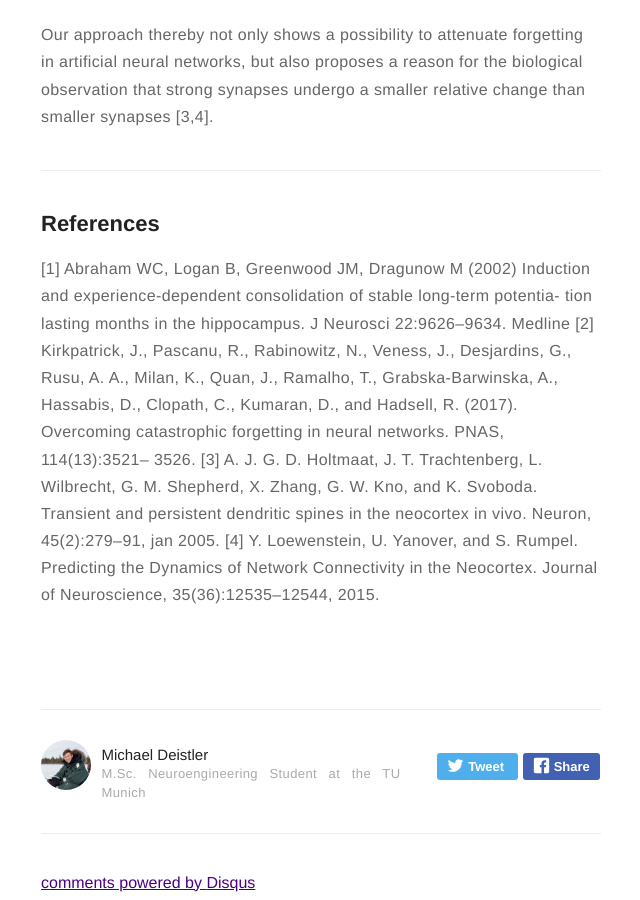
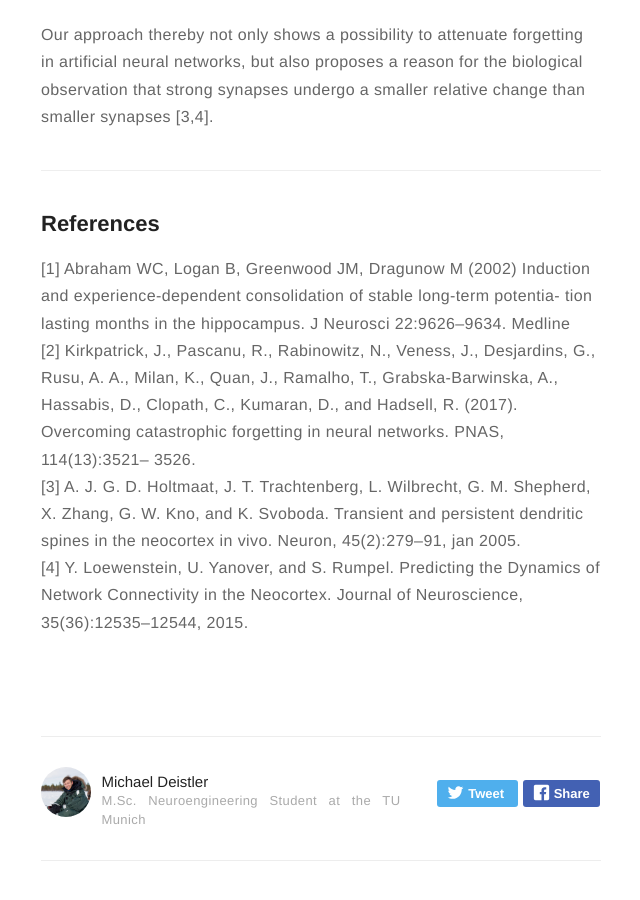
Before and after one commit to michaeldeistler/michaeldeistler.github.io, a Jekyll site: the page built from _posts/2018-04-07-local-learning-rules.markdown, in a window 1280 px wide and 900 px high, scrolled down 1598 px. Shown: the whole window, without its empty margins (319-959 px from the left). Built offline with Jekyll 4.4.1, drawn with Linux system fonts in a browser that asks for light colours; comment, search, counter and statistics services are not loaded.

Commit message:
page break in references

```diff
--- a/_posts/2018-04-07-local-learning-rules.markdown
+++ b/_posts/2018-04-07-local-learning-rules.markdown
@@ -39,7 +39,7 @@ Our approach thereby not only shows a possibility to attenuate forgetting in art
 
 ## References
 [1] Abraham WC, Logan B, Greenwood JM, Dragunow M (2002) Induction
-and experience-dependent consolidation of stable long-term potentia- tion lasting months in the hippocampus. J Neurosci 22:9626–9634. Medline
-[2] Kirkpatrick, J., Pascanu, R., Rabinowitz, N., Veness, J., Desjardins, G., Rusu, A. A., Milan, K., Quan, J., Ramalho, T., Grabska-Barwinska, A., Hassabis, D., Clopath, C., Kumaran, D., and Hadsell, R. (2017). Overcoming catastrophic forgetting in neural networks. PNAS, 114(13):3521– 3526.
-[3] A. J. G. D. Holtmaat, J. T. Trachtenberg, L. Wilbrecht, G. M. Shepherd, X. Zhang, G. W. Kno, and K. Svoboda. Transient and persistent dendritic spines in the neocortex in vivo. Neuron, 45(2):279–91, jan 2005.
+and experience-dependent consolidation of stable long-term potentia- tion lasting months in the hippocampus. J Neurosci 22:9626–9634. Medline<br/>
+[2] Kirkpatrick, J., Pascanu, R., Rabinowitz, N., Veness, J., Desjardins, G., Rusu, A. A., Milan, K., Quan, J., Ramalho, T., Grabska-Barwinska, A., Hassabis, D., Clopath, C., Kumaran, D., and Hadsell, R. (2017). Overcoming catastrophic forgetting in neural networks. PNAS, 114(13):3521– 3526.<br/>
+[3] A. J. G. D. Holtmaat, J. T. Trachtenberg, L. Wilbrecht, G. M. Shepherd, X. Zhang, G. W. Kno, and K. Svoboda. Transient and persistent dendritic spines in the neocortex in vivo. Neuron, 45(2):279–91, jan 2005.<br/>
 [4] Y. Loewenstein, U. Yanover, and S. Rumpel. Predicting the Dynamics of Network Connectivity in the Neocortex. Journal of Neuroscience, 35(36):12535–12544, 2015.
```
